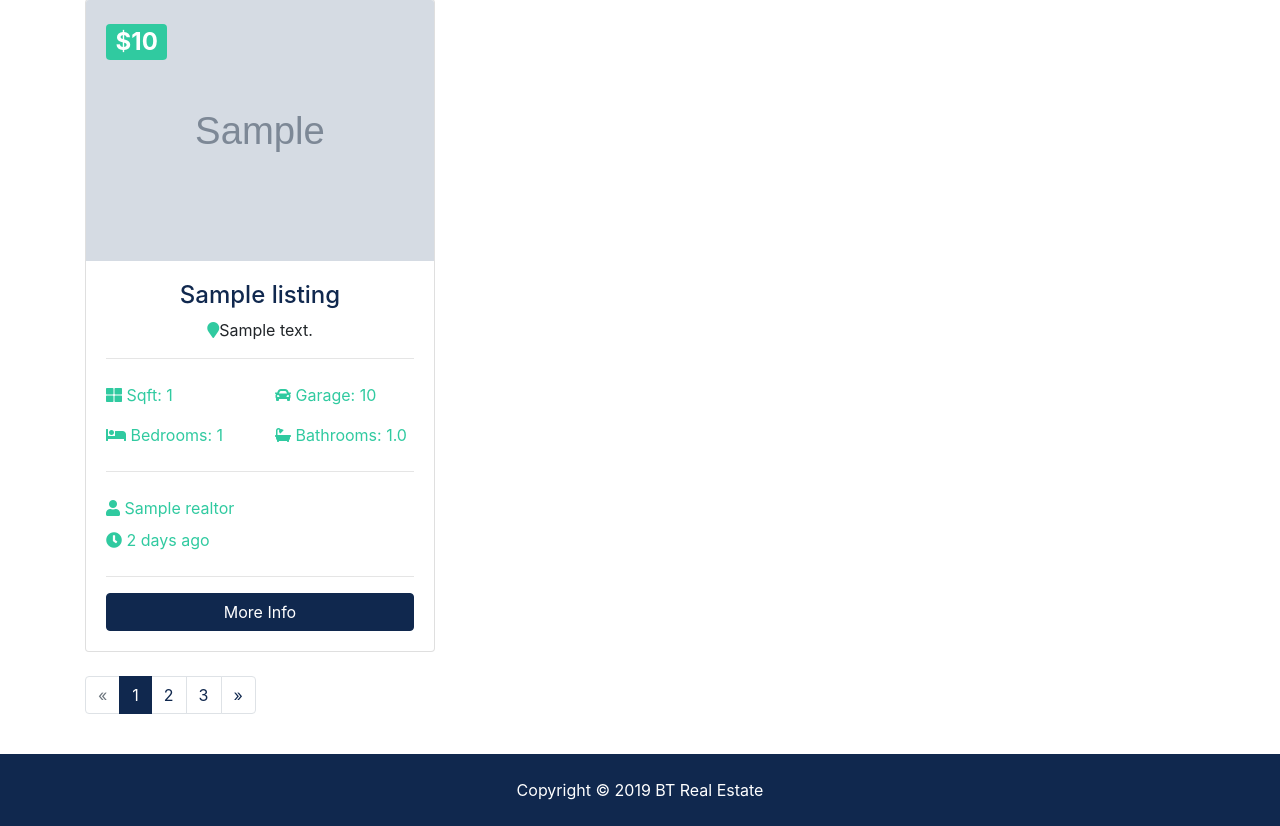
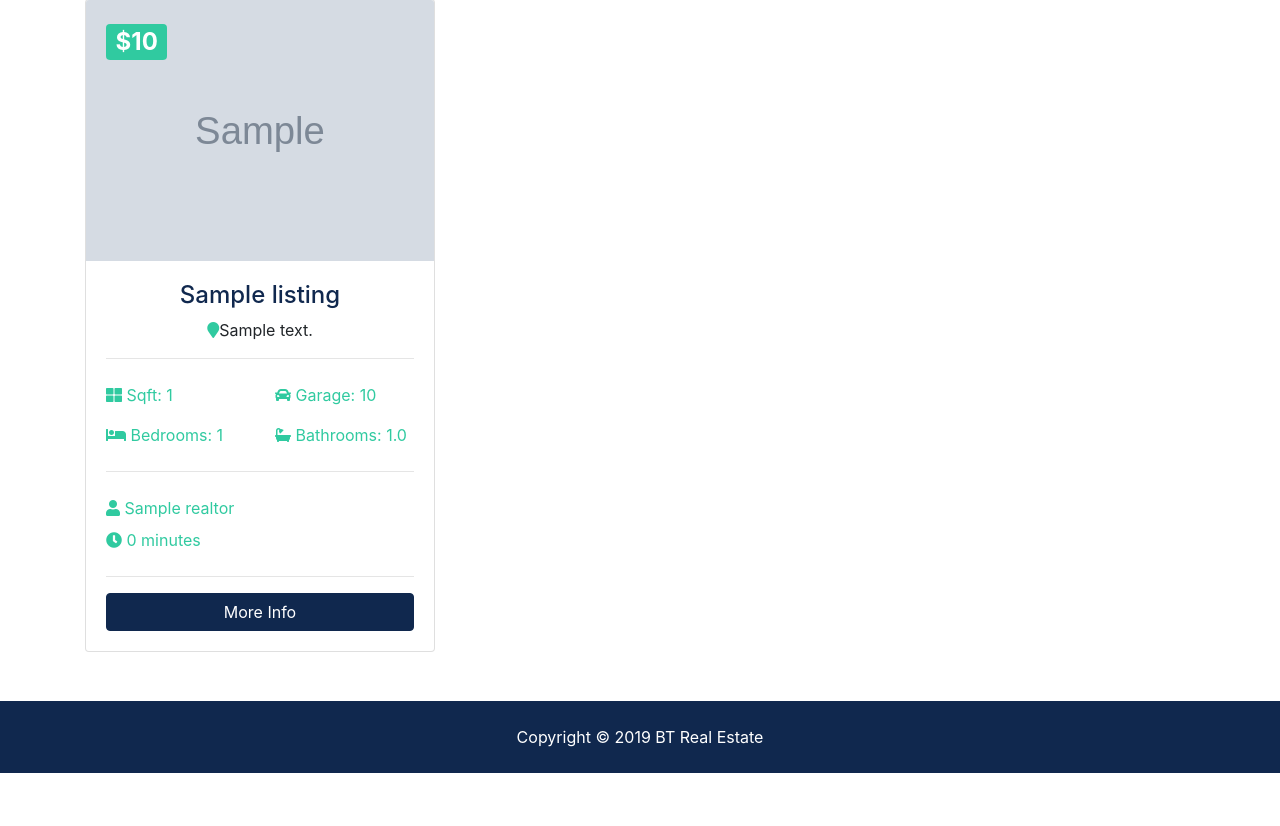
Before and after one commit to saileshkasaju/btrerealestate, a Django app: page /listings/ in a window 1280 px wide. Shown: the part 450-1276 px from the top of the page. After the commit the page ends 1223 px from the top, so only its background shows below. Run offline with Django 3.2, Linux system fonts and the light colour scheme; tables that the repository leaves empty hold one stand-in row (values such as "Sample post"); grey boxes marked "Sample" are stand-in pictures; some libraries are stand-ins or nearby versions.

Commit message:
listings made dynamic with pagination

```diff
--- a/btre/settings.py
+++ b/btre/settings.py
@@ -40,6 +40,7 @@ INSTALLED_APPS = [
     'pages.apps.PagesConfig',
     'listings.apps.ListingsConfig',
     'realtors.apps.RealtorsConfig',
+    'django.contrib.humanize',
 ]
 
 MIDDLEWARE = [
--- a/listings/views.py
+++ b/listings/views.py
@@ -1,16 +1,20 @@
 from django.shortcuts import render
+from django.core.paginator import PageNotAnInteger, Paginator, EmptyPage
 
 from .models import Listing
 
 def index(request):
-  listings = Listing.objects.all()
+  listings = Listing.objects.order_by('-list_date').filter(is_published=True)
+  pagintor = Paginator(listings, 2)
+  page = request.GET.get('page')
+  page_listings = pagintor.get_page(page)
   context = {
-    'listings': listings
+    'listings': page_listings
   }
   return render(request, 'listings/listings.html', context)
 
 def search(request):
   return render(request, 'listings/search.html')
 
-def listing(request):
+def listing(request, listing_id):
   return render(request, 'listings/listing.html')
--- a/templates/listings/listings.html
+++ b/templates/listings/listings.html
@@ -1,6 +1,6 @@
 {% extends 'base.html' %}
 
-{% load static %}
+{% load humanize %}
 
 {% block content %}
 <section id="showcase-inner" class="py-5 text-white">
@@ -40,7 +40,7 @@
               <img class="card-img-top" src="{{ listing.photo_main.url }}" alt="{{ listing.title }}">
               <div class="card-img-overlay">
                 <h2>
-                  <span class="badge badge-secondary text-white">${{ listing.price }}</span>
+                  <span class="badge badge-secondary text-white">${{ listing.price | intcomma }}</span>
                 </h2>
               </div>
               <div class="card-body">
@@ -65,14 +65,14 @@
                 <hr>
                 <div class="row py-2 text-secondary">
                   <div class="col-12">
-                    <i class="fas fa-user"></i> {{ listing.realtor.name }}</div>
+                    <i class="fas fa-user"></i> {{ listing.realtor }}</div>
                 </div>
                 <div class="row text-secondary pb-2">
                   <div class="col-6">
-                    <i class="fas fa-clock"></i> 2 days ago</div>
+                    <i class="fas fa-clock"></i> {{ listing.list_date | timesince }}</div>
                 </div>
                 <hr>
-                <a href="listing.html" class="btn btn-primary btn-block">More Info</a>
+                <a href="{% url 'listing' listing.id %}" class="btn btn-primary btn-block">More Info</a>
               </div>
             </div>
           </div>
@@ -87,23 +87,39 @@
 
     <div class="row">
       <div class="col-md-12">
+        {% if listings.has_other_pages %}
           <ul class="pagination">
+            {% if listings.has_previous %}
+              <li class="page-item">
+                <a class="page-link" href="?page={{listings.previous_page_number}}">&laquo;</a>
+              </li>
+            {% else %}
               <li class="page-item disabled">
-            <a class="page-link" href="#">&laquo;</a>
+                <a class="page-link">&laquo;</a>
               </li>
+            {% endif %}
+            {% for i in listings.paginator.page_range %}
+              {% if listings.number == i %}
                 <li class="page-item active">
-            <a class="page-link" href="#">1</a>
+                  <a class="page-link">{{ i }}</a>
                 </li>
+              {% else %}
                 <li class="page-item">
-            <a class="page-link" href="#">2</a>
+                  <a class="page-link" href="?page={{i}}">{{ i }}</a>
                 </li>
+              {% endif %}
+            {% endfor %}
+            {% if listings.has_next %}
               <li class="page-item">
-            <a class="page-link" href="#">3</a>
+                <a class="page-link" href="?page={{listings.next_page_number}}">&raquo;</a>
               </li>
-          <li class="page-item">
-            <a class="page-link" href="#">&raquo;</a>
+            {% else %}
+              <li class="page-item disbled">
+                <a class="page-link">&raquo;</a>
               </li>
+            {% endif %}
           </ul>
+        {% endif %}
       </div>
     </div>
   </div>
```
Lines whose indentation alone changed are shown as unchanged.
